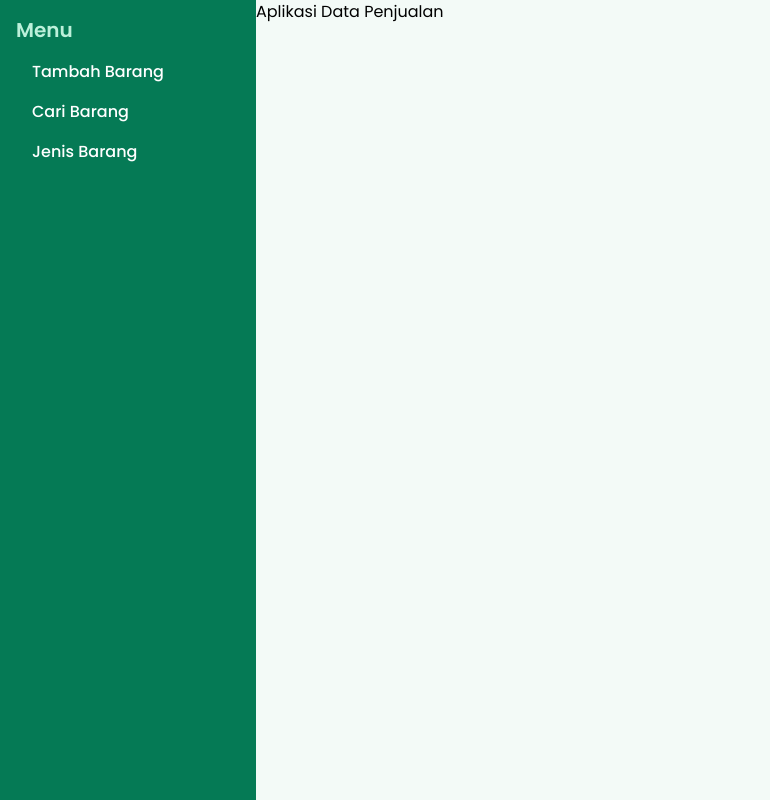
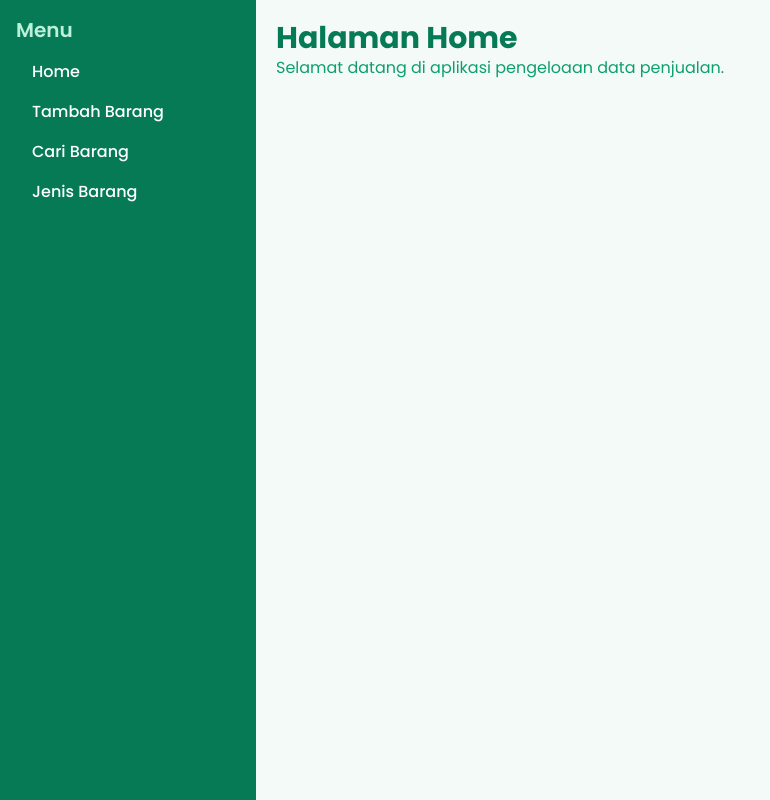
Before and after one commit to Alwisteins/aplikasi-penjualan-frontend, a React (Vite) app: page / in a window 1280 px wide. Shown: the whole page, without its empty margins (0-770 px from the left). Built offline with nearby package versions, Linux system fonts and the light colour scheme.

Commit message:
feat: add home page

```diff
--- a/src/AppRoutes.jsx
+++ b/src/AppRoutes.jsx
@@ -1,10 +1,11 @@
 import { Routes, Route } from "react-router-dom";
 import Create from "./pages/create/Create";
+import Home from "./pages/home/Home";
 
 export default function AppRoutes() {
   return (
     <Routes>
-      <Route path="/" element={<h1>Aplikasi Data Penjualan</h1>} />
+      <Route path="/" element={<Home />} />
       <Route path="/tambah-barang" element={<Create />} />
     </Routes>
   );
--- a/src/components/sidebar/Sidebar.jsx
+++ b/src/components/sidebar/Sidebar.jsx
@@ -1,6 +1,7 @@
 import { Link } from "react-router-dom";
 
 const navLinks = [
+  { name: "Home", path: "/" },
   { name: "Tambah Barang", path: "/tambah-barang" },
   { name: "Cari Barang", path: "/cari-barang" },
   { name: "Jenis Barang", path: "/jenis-barang" },
@@ -13,7 +14,10 @@ export default function Sidebar() {
         <h1 className="text-xl font-semibold text-green-200">Menu</h1>
         <ul className="p-2">
           {navLinks.map((nav) => (
-            <li key={nav.name} className="py-2 pl-2 rounded-lg transform transition-transform duration-200 hover:translate-x-2 hover:bg-green-500">
+            <li
+              key={nav.name}
+              className="py-2 pl-2 rounded-lg transform transition-transform duration-200 hover:translate-x-2 hover:bg-green-500"
+            >
               <Link className="text-white font-medium" to={nav.path}>
                 {nav.name}
               </Link>
--- /dev/null
+++ b/src/pages/home/Home.jsx
@@ -0,0 +1,14 @@
+export default function Home() {
+  return (
+    <div className="p-5">
+      <div>
+        <h1 className="font-bold text-3xl text-green-600">
+          Halaman Home
+        </h1>
+        <p className="text-green-500">
+          Selamat datang di aplikasi pengeloaan data penjualan.
+        </p>
+      </div>
+    </div>
+  );
+}
```
